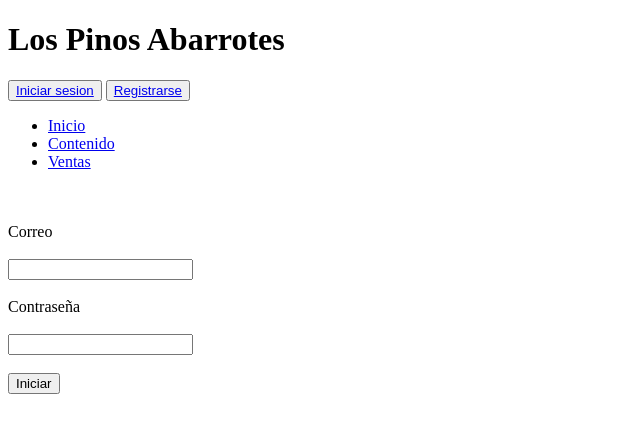
After one commit to ubaldo16/Administracion-de-tienda-de-abarrotes, a PHP site: page /iniciosesion.php in a window 1280 px wide. The commit adds this page. Shown: the top 433 px of the page, without its empty margins (0-640 px from the left). Run offline with PHP 8.4, Linux system fonts and the light colour scheme.

Commit message:
Formilario de inicio de sesion y menu

```diff
--- a/app/Encabezado.php
+++ b/app/Encabezado.php
@@ -4,9 +4,22 @@
     <meta charset="UTF-8">
     <meta name="viewport" content="width=device-width, initial-scale=1.0">
     <meta http-equiv="X-UA-Compatible" content="ie=edge">
-    <title>Document</title>
+    <title>Los pinos</title>
 </head>
 <body>
+<div id="contenedor">
+        <div id="encabezado">
 
-</body>
-</html>
+            <h1>Los Pinos Abarrotes</h1>
+
+            <button class="btn"><a href="iniciosesion.php" class="btn1">Iniciar sesion</a></button>
+            <button class="btn"><a href="registro.php" class="btn1">Registrarse</a></button>
+
+        </div>
+        <div id="menu">
+            <ul>
+                <li><a href="index.php">Inicio</a></li>
+                <li><a href="#">Contenido</a></li>
+                <li><a href="#">Ventas</a></li>
+            </ul>
+        </div>
--- /dev/null
+++ b/app/iniciosesion.php
@@ -0,0 +1,19 @@
+<?php include('encabezado.php'); ?>
+<link rel="stylesheet" href="">
+<div id="contenido">
+               <br><br>
+                <div class="formu">
+                <form method="POST">
+                <label id="l1">Correo</label><br><br>
+                <input type="email" id="inpc" name="username"><br><br>
+                <label id="l2">Contraseña</label><br><br>
+                <input type="password" id="inpcn" name="password"><br><br>
+                <input type="submit" value="Iniciar">
+                <?php //include('login.php');?>
+                </form>
+            </div>
+        </div>
+    </div>
+</body>
+
+</html>
```
Also changed, not shown: app/index.php (added, +11 -0 lines).
